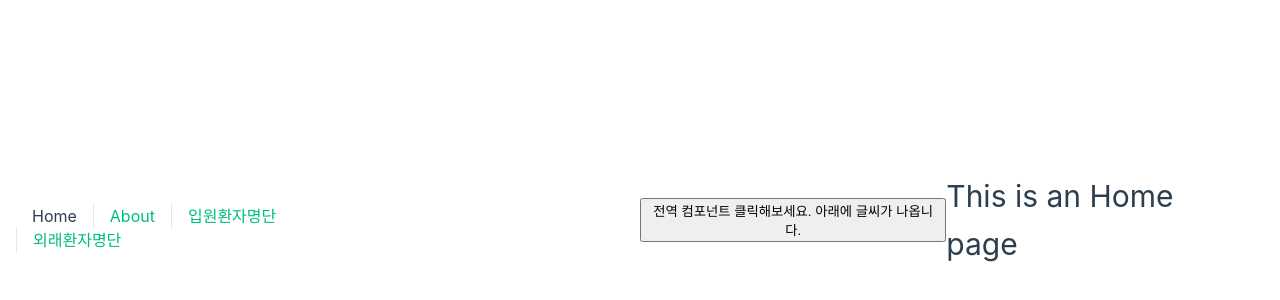
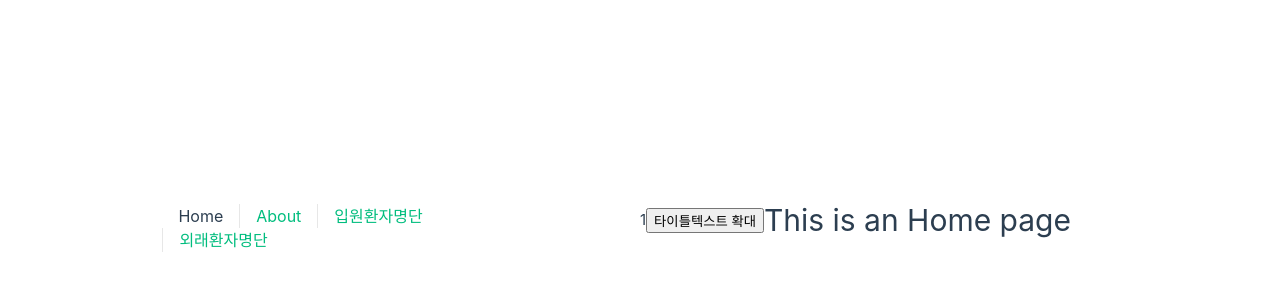
Before and after one commit to victoryhwan/vue-playground, a Vue app: page / in a window 1280 px wide. Shown: the part 180-480 px from the top of the page. Built offline with nearby package versions, Linux system fonts and the light colour scheme.

Commit message:
:hammer: 자식 컴포넌트에서 부모 컴포넌트에 있는 이벤트 발생시키기

```diff
--- a/src/views/Global.vue
+++ b/src/views/Global.vue
@@ -1,8 +1,10 @@
 <template>
     <div>
-      <button @click="showTitle">
-          전역 컴포넌트 클릭해보세요. 아래에 글씨가 나옵니다.
-      </button>
+      <!-- <button @click="showTitle">
+          전역 컴포넌트 클릭해보세요. {{msg}}아래에 글씨가 나옵니다.
+      </button> -->
+      <!--자식 컴포넌트의 버튼을 클릭하면 부모 컴포넌트에 있는 enlarge-text 이벤트를 발생시킬 수 있다-->
+      <button @click="$emit('enlarge-text')">{{msg}}텍스트 확대</button>
       <br>
       <span class="span">{{ title }}</span>
     </div>
@@ -11,6 +13,8 @@
   <script>
   export default {
     name: 'Global',
+    props: ["msg"],
+    emits: ['enlarge-text'],
     data () {
       return {
         title: ''
--- a/src/views/HomeView.vue
+++ b/src/views/HomeView.vue
@@ -1,10 +1,20 @@
 <template>
   <div class="about">
-    <Global/>
+    <div>{{postFontSize}}</div>
+    <Global :msg="'타이틀'" @enlarge-text="postFontSize += 0.1"></Global>
     <h1>This is an Home page</h1>
   </div>
 </template>
 
+<script>
+export default {
+  data(){
+    return {
+      postFontSize: 1
+    }
+  }
+}
+</script>
 <style>
 @media (min-width: 1024px) {
   .about {
```
Also changed, not shown: src/App.vue (+8 -3 lines).
